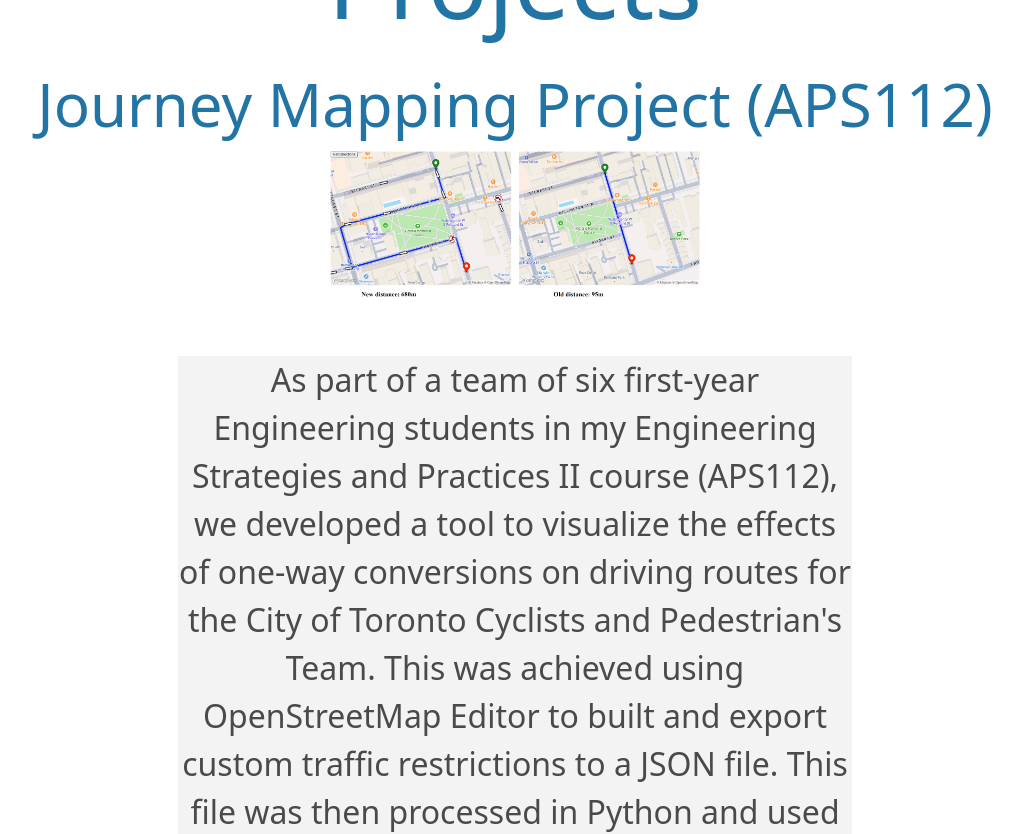
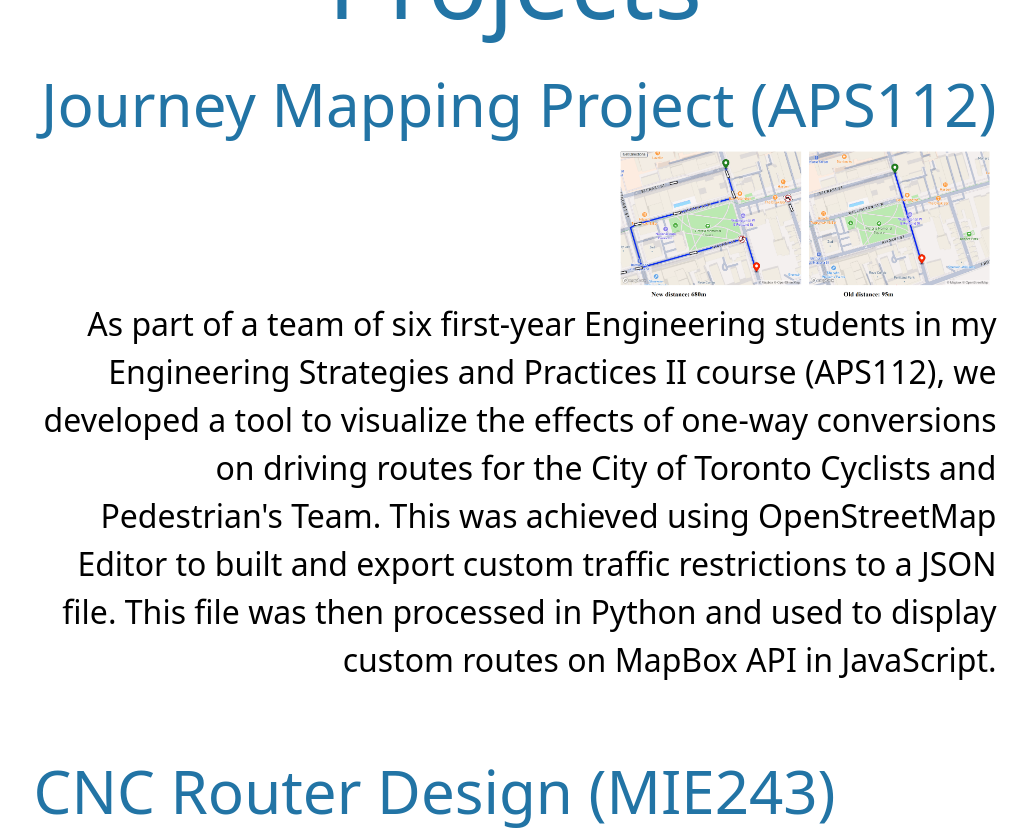
Before and after one commit to Nick2858/Professional-Webpage, a React (Vite) app: page / in a window 1280 px wide. Shown: the part 3943-4777 px from the top of the page, without its empty margins (125-1153 px from the left). Built offline with nearby package versions, Linux system fonts and the light colour scheme.

Commit message:
Fixed Projects Page Css a bit

```diff
--- a/src/App.css
+++ b/src/App.css
@@ -394,17 +394,17 @@ body::-webkit-scrollbar {
   padding-top: max(70px, 5%);
   padding-left: 10%;
   padding-right: 10%;
-  padding-bottom: max(2%, 50px);
+  padding-bottom: max(2%, 350px);
 
   text-align: center;
   background-color: #ffffff;
 }
 
 .ProjectImage {
+  display: inline-block;
+  position:relative;
   height: auto;
   width: 30vw;
-  margin: 0 auto 7vh auto;
-
   border-radius: 10px 10px 10px 10px;
 }
 
@@ -430,7 +430,27 @@ body::-webkit-scrollbar {
   border-radius: 10px;
 }
 
-.ProjectTitle {
+.ProjectHeader {
+  position: relative;
+  font: "Arial";
+  font-size: min(60px, 6vw);
+  color: #2274a5;
+  animation: FadeIn cubic-bezier(0.72, 0.12, 0.88, 0.58);
+  animation-duration: 2s;
+  animation-timeline: view();
+}
+
+.ProjectText {
+  font: "Arial";
+  color: #000000;
+  animation: FadeIn cubic-bezier(0.72, 0.12, 0.88, 0.58);
+  animation-duration: 2s;
+  animation-timeline: view();
+  padding-top: 0px;
+  width: 100%;
+  height: auto;
+  font-size: xx-large;
+  background-color: #ffffff;
 }
 
 .ProjectInfo {
@@ -442,6 +462,7 @@ body::-webkit-scrollbar {
   width: 100%;
   color: #000000;
   height: auto;
+  justify-content: right;
   font-size: 40px;
   padding: 0 10px 30px 10px;
 }
--- a/src/components/ProjectDisplay.tsx
+++ b/src/components/ProjectDisplay.tsx
@@ -10,17 +10,29 @@ interface Props {
 }
 
 function ProjectDisplay({ children }: Props) {
-  const even = {
-    textAlign: "center",
-    alignItems: "center",
-    justifyContent: "center",
+
+  var even = {
+    textAlign: "left",
+    alignItems: "left",
+    justifyContent: "left",
   } as React.CSSProperties;
+
+  if (children.id%2 == 1){
+    even = {
+    textAlign: "right",
+    alignItems: "right",
+    justifyContent: "right",
+  }
+}
+
+
+
   return (
-    <div className="ProjectDisplay">
+    <div className="ProjectDisplay" style={even}>
       <div className="ProjectInfo" style={even}>
-        <h1 className="PageHeader">{children.projectTitle}</h1>
-        <img className="ProjectImage" src={children.picture}></img>
-        <body className="PageText"> {children.description}</body>
+        <h1 className="ProjectHeader" style={even}>{children.projectTitle}</h1>
+        <img className="ProjectImage" style={even} src={children.picture}></img>
+        <body className="ProjectText" style={even}> {children.description}</body>
       </div>
     </div>
   );
--- a/src/components/ProjectsPage.tsx
+++ b/src/components/ProjectsPage.tsx
@@ -23,6 +23,7 @@ function ProjectsPage() {
         <ProjectDisplay>{project}</ProjectDisplay>
       ))}
     </div>
+
   );
 }
 
```
